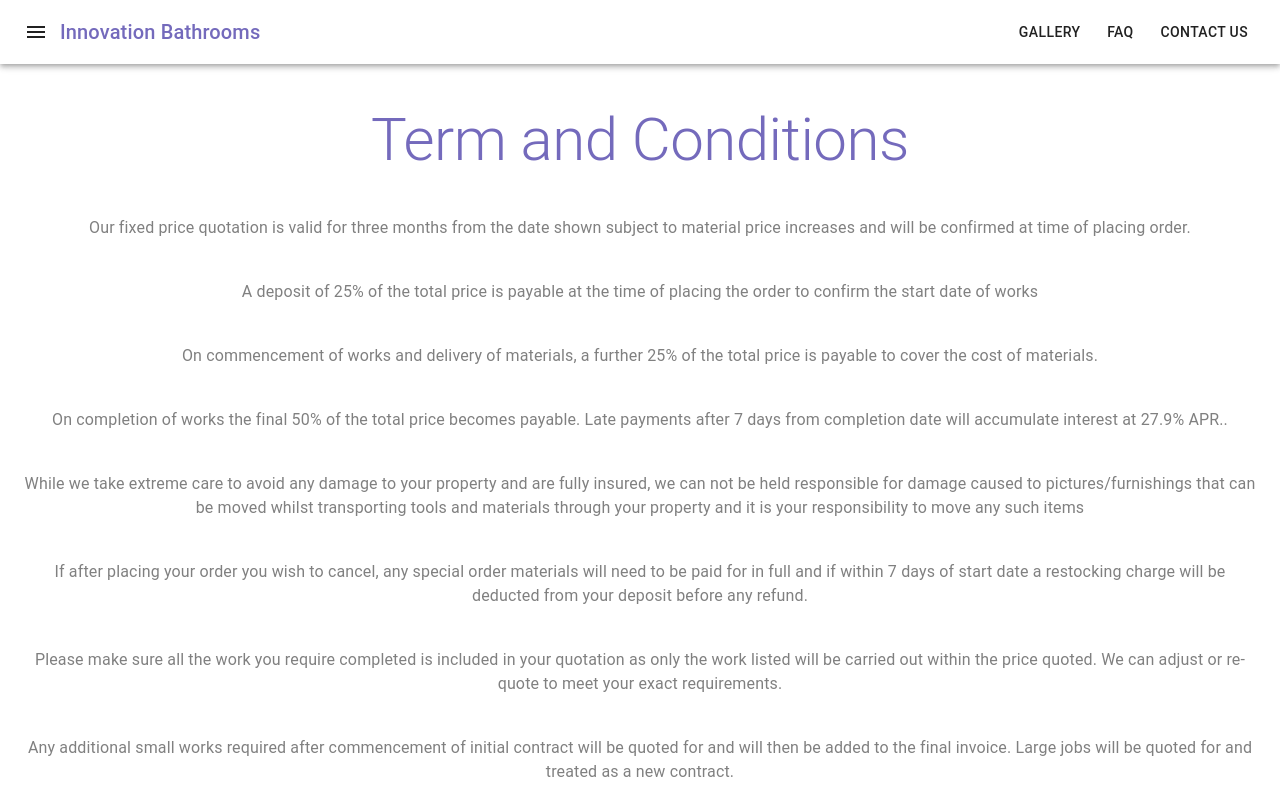
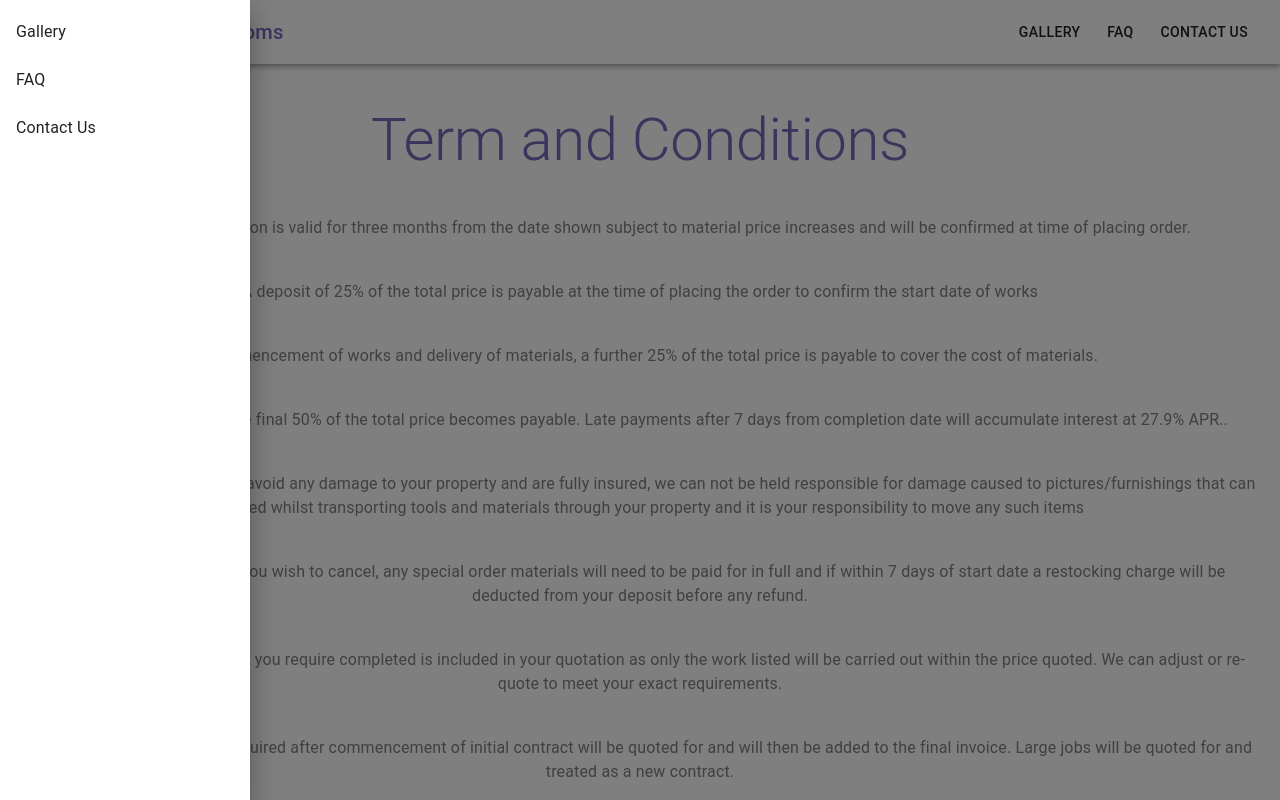
Before and after one commit to jjlittle20/Innovation-Bathrooms-Website, a React (Create React App) app: page /TermsandConditions in a window 1280 px wide. Both pictures are taken after a click on the button "delete". Shown: the top 800 px of the page. Built offline with nearby package versions, Linux system fonts and the light colour scheme; what react-google-maps would draw is missing.

Commit message:
added drawer component menu

```diff
--- a/src/Footer.js
+++ b/src/Footer.js
@@ -1,7 +1,6 @@
 import react from "react";
 import { makeStyles } from "@material-ui/core/styles";
 import { Box, Container, Grid, Link } from "@material-ui/core";
-import Button from "@material-ui/core/Button";
 
 const useStyles = makeStyles((theme) => ({}));
 
@@ -27,7 +26,7 @@ function Footer() {
                 </Box>
 
                 <Box>
-                  <Link href="/" color="inherit">
+                  <Link href="/Suppliers" color="inherit">
                     Suppliers
                   </Link>
                 </Box>
@@ -53,7 +52,7 @@ function Footer() {
                   </Link>
                 </Box>
                 <Box>
-                  <Link href="/" color="inherit">
+                  <Link href="/TermsandConditions" color="inherit">
                     Terms and Conditions
                   </Link>
                 </Box>
--- a/src/Nav.js
+++ b/src/Nav.js
@@ -8,6 +8,7 @@ import { makeStyles } from "@material-ui/core/styles";
 import Typography from "@material-ui/core/Typography";
 import Button from "@material-ui/core/Button";
 import { Link } from "react-router-dom";
+import NavDrawer from "./NavDrawer";
 
 const useStyles = makeStyles((theme) => ({
   title: {
@@ -29,14 +30,7 @@ function Nav() {
     <div>
       <AppBar position="static" className={classes.appBar} color="background">
         <Toolbar>
-          <IconButton
-            edge="start"
-            className={classes.menuButton}
-            color="inherit"
-            aria-label="menu"
-          >
-            <MenuIcon />
-          </IconButton>
+          <NavDrawer />
           <Link to="/" color="inherit" className={classes.titleLink}>
             <Typography variant="h6" className={classes.title} color="primary">
               Innovation Bathrooms
--- /dev/null
+++ b/src/NavDrawer.js
@@ -0,0 +1,83 @@
+import React from "react";
+import clsx from "clsx";
+import { makeStyles } from "@material-ui/core/styles";
+import Drawer from "@material-ui/core/Drawer";
+import List from "@material-ui/core/List";
+import ListItem from "@material-ui/core/ListItem";
+import ListItemText from "@material-ui/core/ListItemText";
+import Menu from "@material-ui/icons/Menu";
+import IconButton from "@material-ui/core/IconButton";
+
+const useStyles = makeStyles({
+  list: {
+    width: 250,
+  },
+  fullList: {
+    width: "auto",
+  },
+});
+
+export default function TemporaryDrawer() {
+  const classes = useStyles();
+  const [state, setState] = React.useState({
+    left: false,
+  });
+
+  const toggleDrawer = (anchor, open) => (event) => {
+    if (
+      event.type === "keydown" &&
+      (event.key === "Tab" || event.key === "Shift")
+    ) {
+      return;
+    }
+
+    setState({ ...state, [anchor]: open });
+  };
+
+  const list = (anchor) => (
+    <div
+      className={clsx(classes.list, {
+        [classes.fullList]: anchor === "top" || anchor === "bottom",
+      })}
+      role="presentation"
+      onClick={toggleDrawer(anchor, false)}
+      onKeyDown={toggleDrawer(anchor, false)}
+    >
+      <List>
+        <ListItem button component="a" href="./Gallery">
+          <ListItemText primary="Gallery" />
+        </ListItem>
+        <ListItem button component="a" href="./Faq">
+          <ListItemText primary="FAQ" />
+        </ListItem>
+        <ListItem button component="a" href="./ContactUs">
+          <ListItemText primary="Contact Us" />
+        </ListItem>
+      </List>
+    </div>
+  );
+
+  return (
+    <div>
+      {[""].map((anchor) => (
+        <React.Fragment key={anchor}>
+          <IconButton
+            aria-label="delete"
+            className={classes.margin}
+            onClick={toggleDrawer(anchor, true)}
+          >
+            <Menu fontSize="large" />
+            {anchor}
+          </IconButton>
+          <Drawer
+            anchor={anchor}
+            open={state[anchor]}
+            onClose={toggleDrawer(anchor, false)}
+          >
+            {list(anchor)}
+          </Drawer>
+        </React.Fragment>
+      ))}
+    </div>
+  );
+}
```
